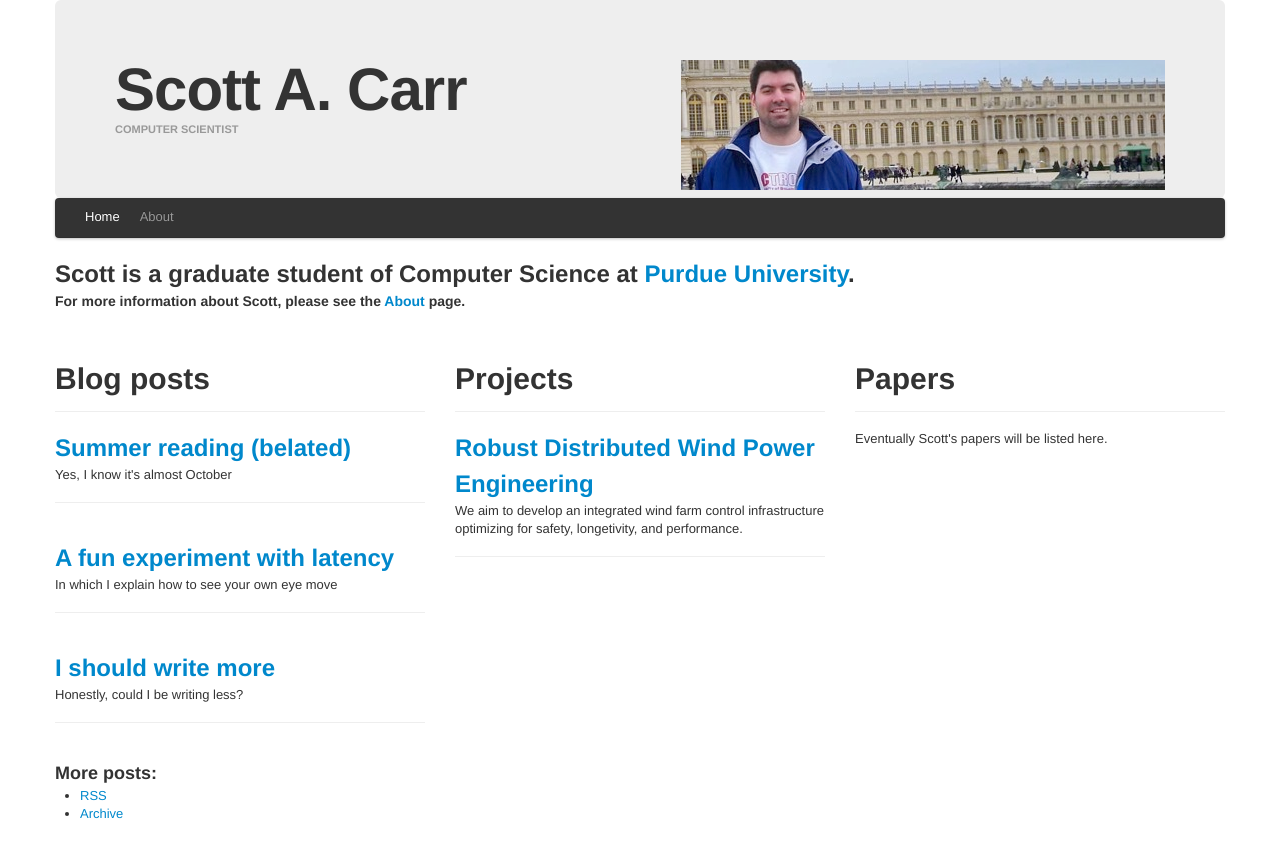
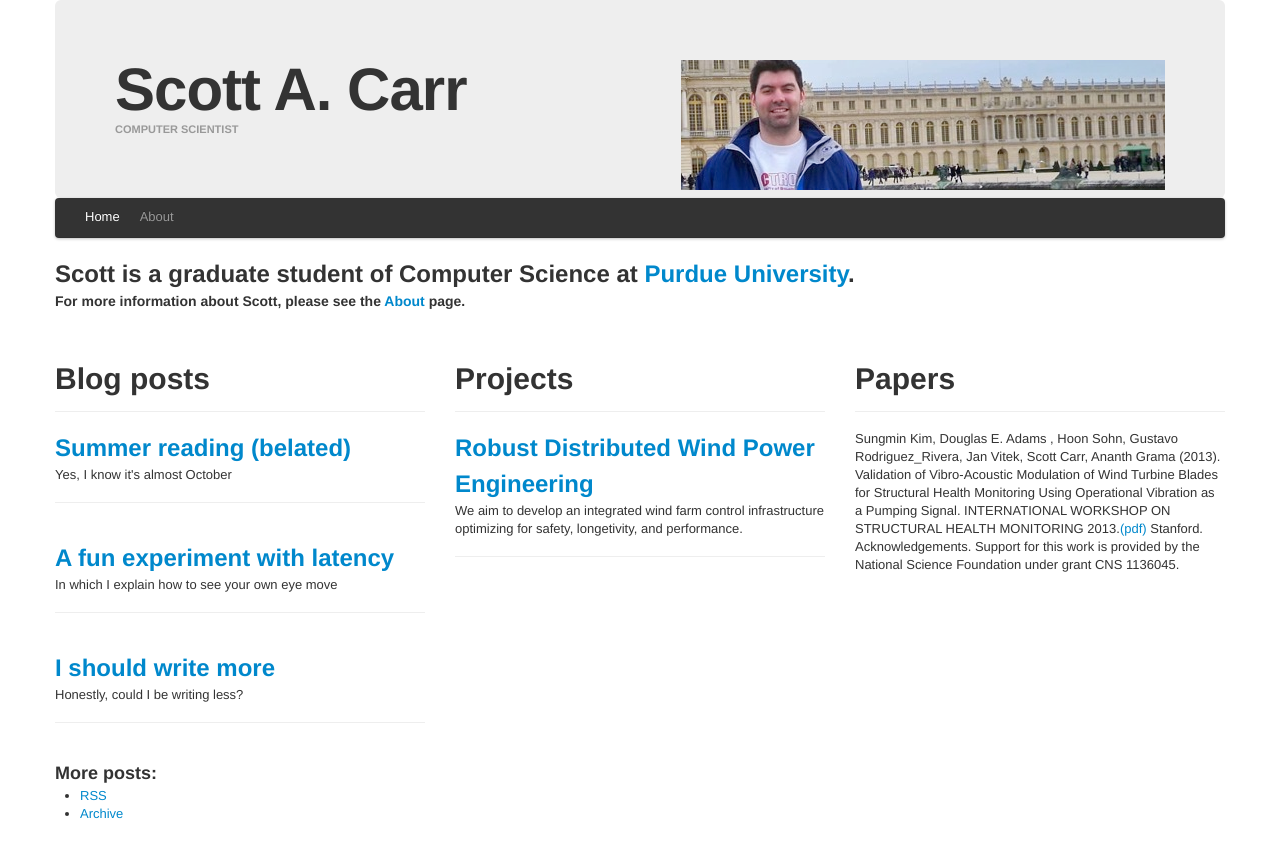
Before and after one commit to scottcarr/scottcarr.github.com, a Jekyll site: the page built from index.html, in a window 1280 px wide. Shown: the top 858 px of the page. Built offline with Jekyll 4.4.1, drawn with Linux system fonts in a browser that asks for light colours.

Commit message:
add me paper

```diff
--- a/index.html
+++ b/index.html
@@ -53,7 +53,10 @@ title_element: h1
       <div class="page-header">
         <h1>Papers</h1>
       </div>
-      <p>Eventually Scott's papers will be listed here.</p>
+      <p>Sungmin Kim, Douglas E. Adams , Hoon Sohn, Gustavo Rodriguez_Rivera, Jan Vitek, Scott Carr, Ananth Grama (2013).
+       Validation of Vibro-Acoustic Modulation of Wind Turbine Blades for Structural Health Monitoring Using Operational Vibration as a Pumping Signal.
+        INTERNATIONAL WORKSHOP ON STRUCTURAL HEALTH MONITORING 2013.<a href="http://wind.cs.purdue.edu/papers/Manuscript2_njm_smk3_dea2_smk.pdf">(pdf)</a> Stanford. Acknowledgements.
+        Support for this work is provided by the National Science Foundation under grant CNS 1136045. </p>
     </div>
   </div>
 </div>
```
